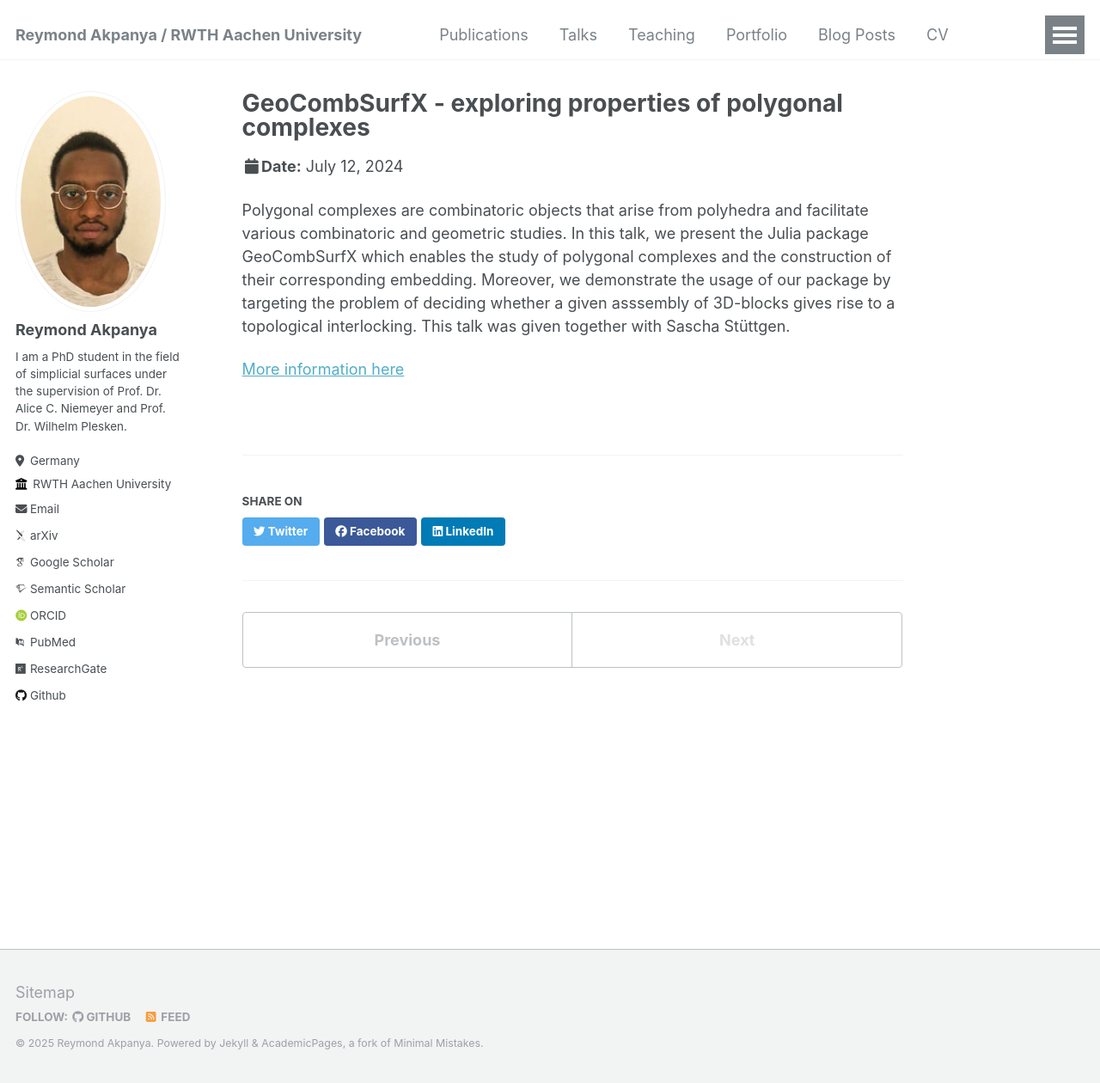
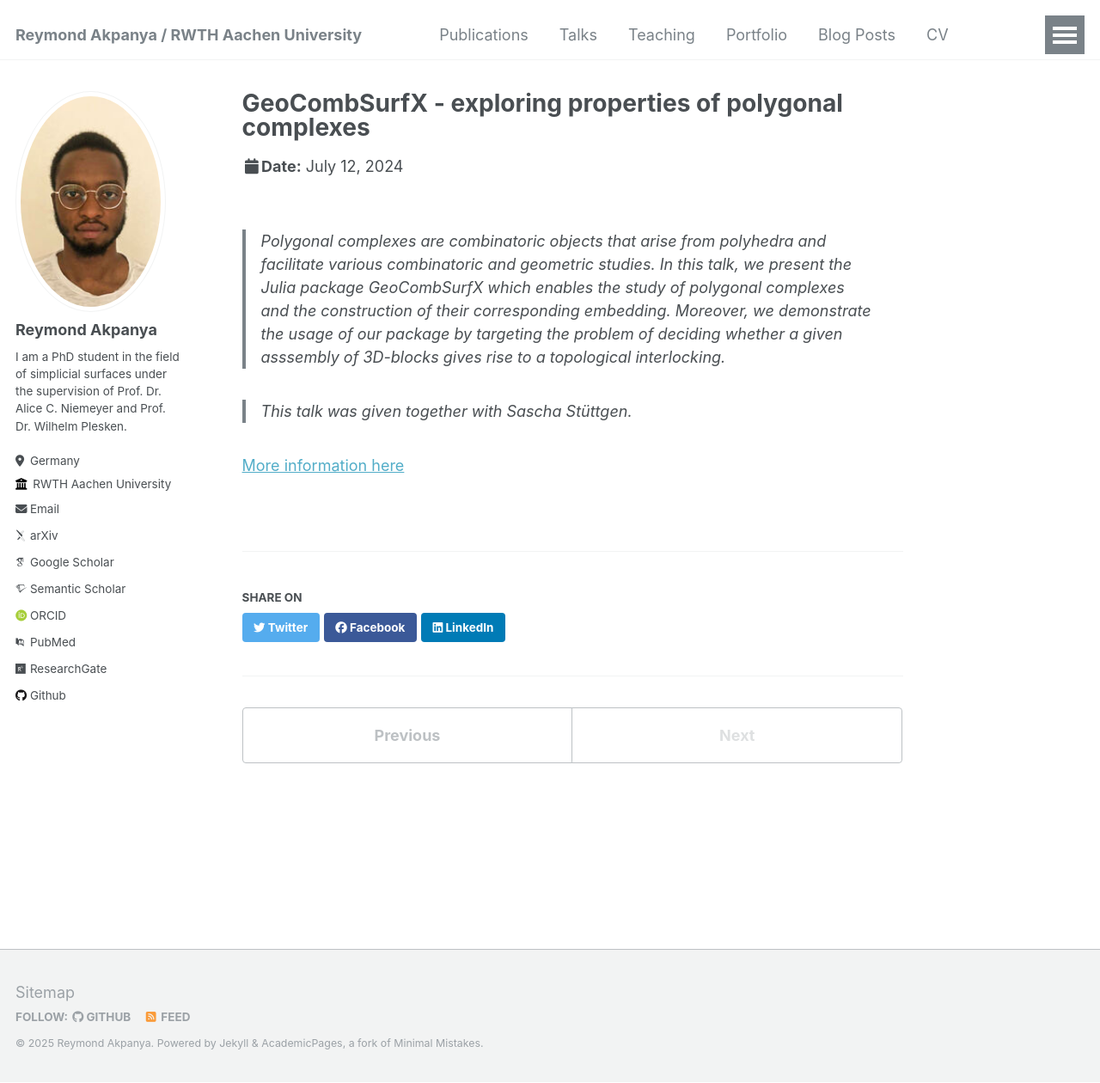
Before and after one commit to ReymondAkpanya/ReymondAkpanya.github.io, a Jekyll site: the page built from _talks/JuliaCon.md, in a window 1280 px wide and 1260 px high. Shown: the whole window at 86% size. Built offline with Jekyll 4.4.1, drawn with Linux system fonts in a browser that asks for light colours; some web fonts are replaced.

Commit message:
layout changes

```diff
--- a/_talks/JuliaCon.md
+++ b/_talks/JuliaCon.md
@@ -8,7 +8,11 @@
 location: "Eindhoven, Netherlands"
 ---
 
-Polygonal complexes are combinatoric objects that arise from polyhedra and facilitate various combinatoric and geometric studies. In this talk, we present the Julia package GeoCombSurfX which enables the study of polygonal complexes and the construction of their corresponding embedding. Moreover, we demonstrate the usage of our package by targeting the problem of deciding whether a given asssembly of 3D-blocks gives rise to a topological interlocking.
-This talk was given together with Sascha Stüttgen.
+>Polygonal complexes are combinatoric objects that arise from polyhedra and facilitate various combinatoric and geometric
+>studies. In this talk, we present the Julia package GeoCombSurfX which enables the study of polygonal complexes and the
+>construction of their corresponding embedding. Moreover, we demonstrate the usage of our package by targeting the problem
+>of deciding whether a given asssembly of 3D-blocks gives rise to a topological interlocking.
+
+>This talk was given together with Sascha Stüttgen.
 
 [More information here](https://pretalx.com/juliacon2024/talk/YDS7HF/)
```
Also changed, not shown: _publications/bridges2022.md (+10 -10 lines), _publications/einstein.md (+2 -1 lines), _talks/usyd2.md (+16 -16 lines).
